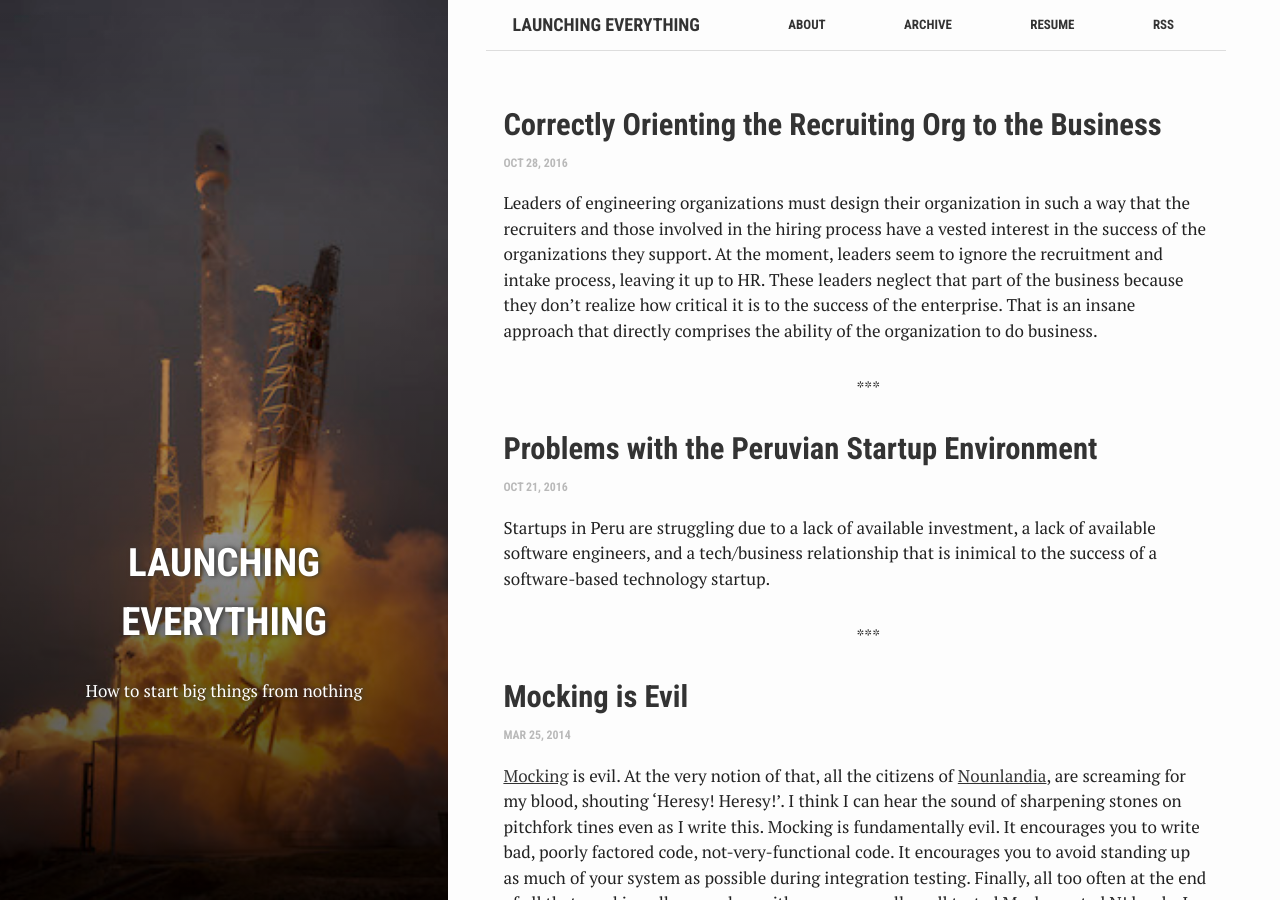
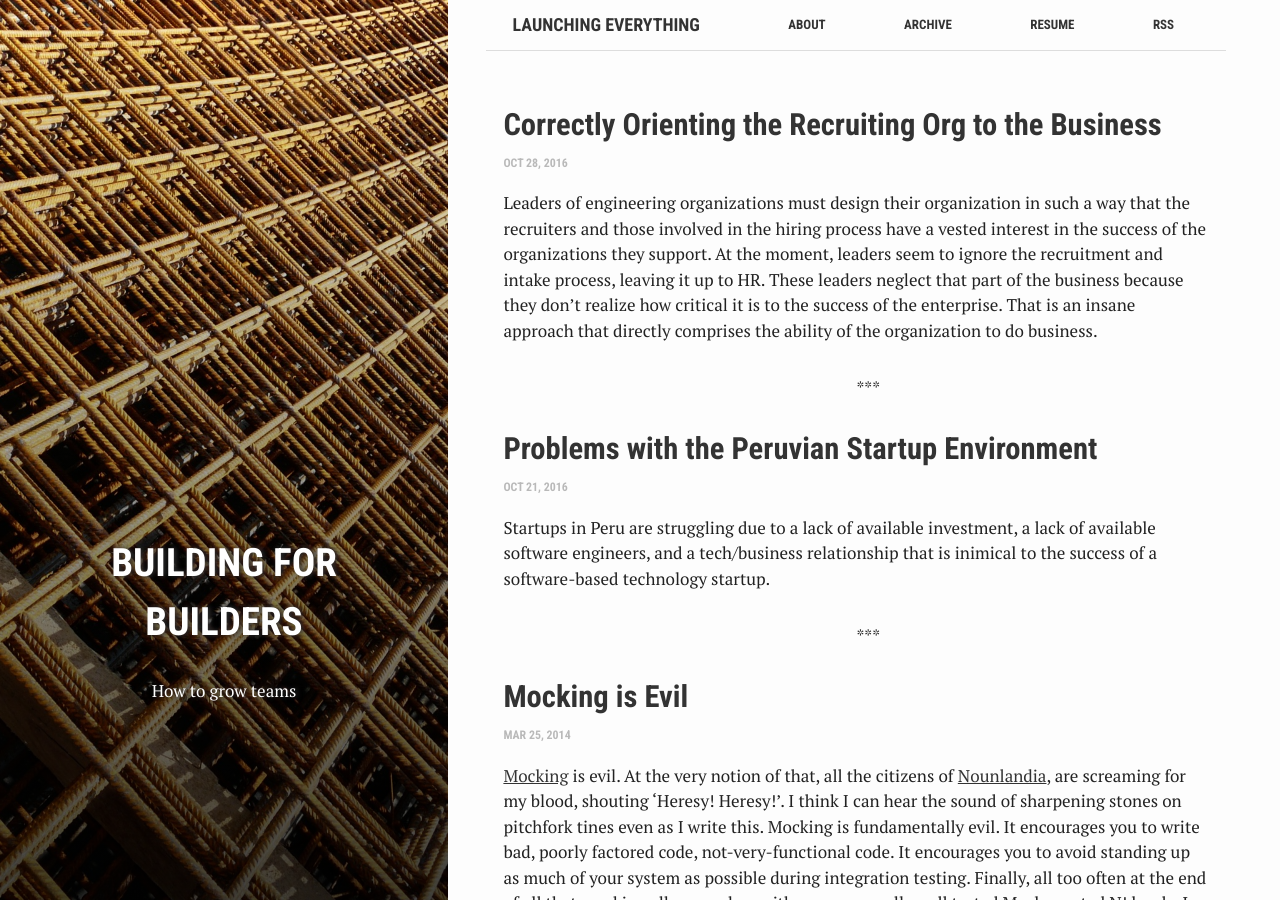
Before and after one commit to ericbmerritt/blog, a Jekyll site: the page built from index.html, in a window 1280 px wide and 900 px high. Built offline with Jekyll 4.4.1, drawn with Linux system fonts in a browser that asks for light colours.

Commit message:
update resume and index photos

```diff
--- a/index.html
+++ b/index.html
@@ -1,9 +1,9 @@
 ---
-bg: "rocket.jpg"
+bg: "construction.jpg"
 layout: default
 crawlertitle: "Eric Merritt's Blog"
-title: "Launching Everything"
-summary: "How to start big things from nothing"
+title: "Building for Builders"
+summary: "How to grow teams"
 ---
 
 {% for post in site.posts limit: 5 %}
```
Also changed, not shown: resume.md (+2 -2 lines), assets/images/construction.jpg (added), 1 other file.
